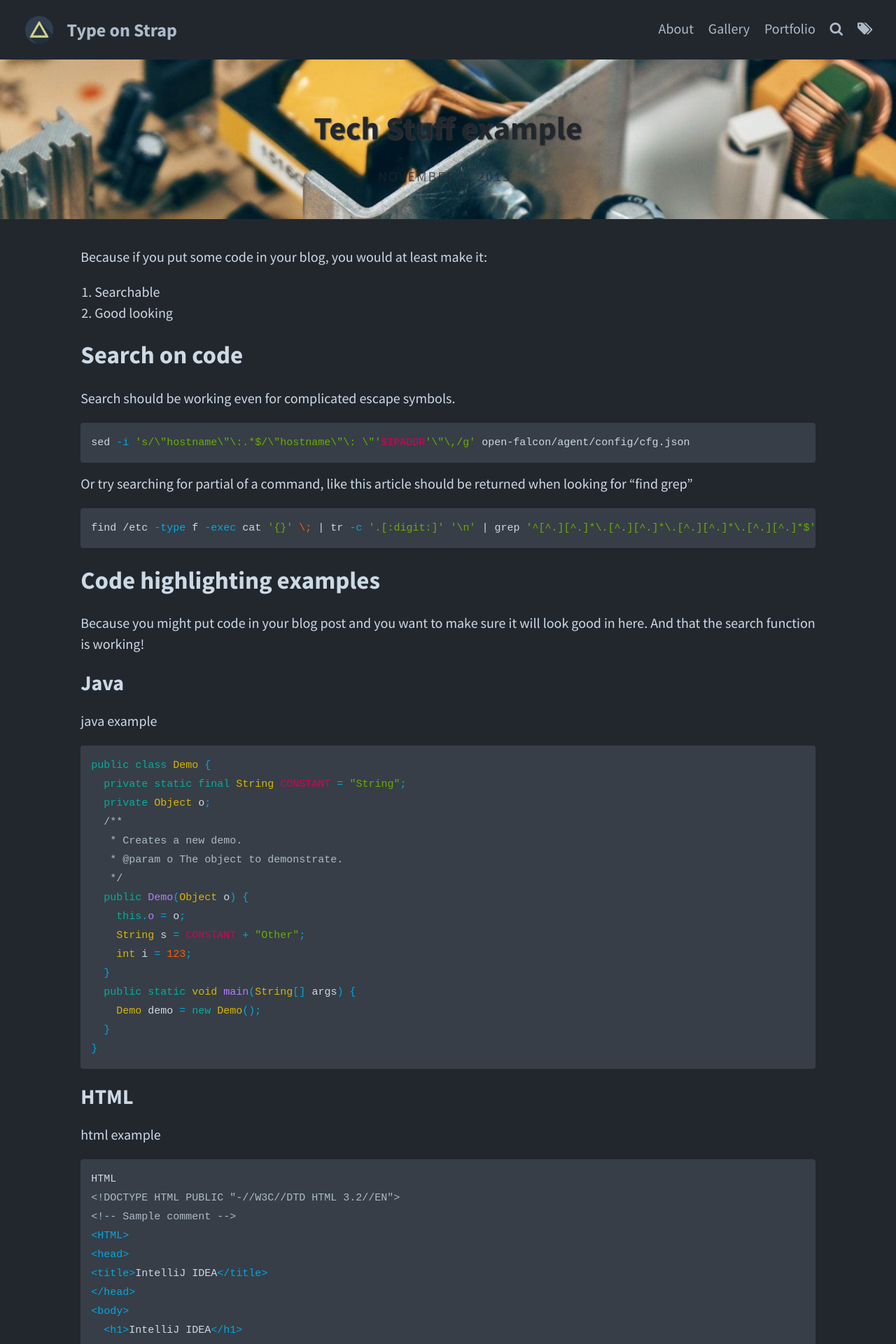
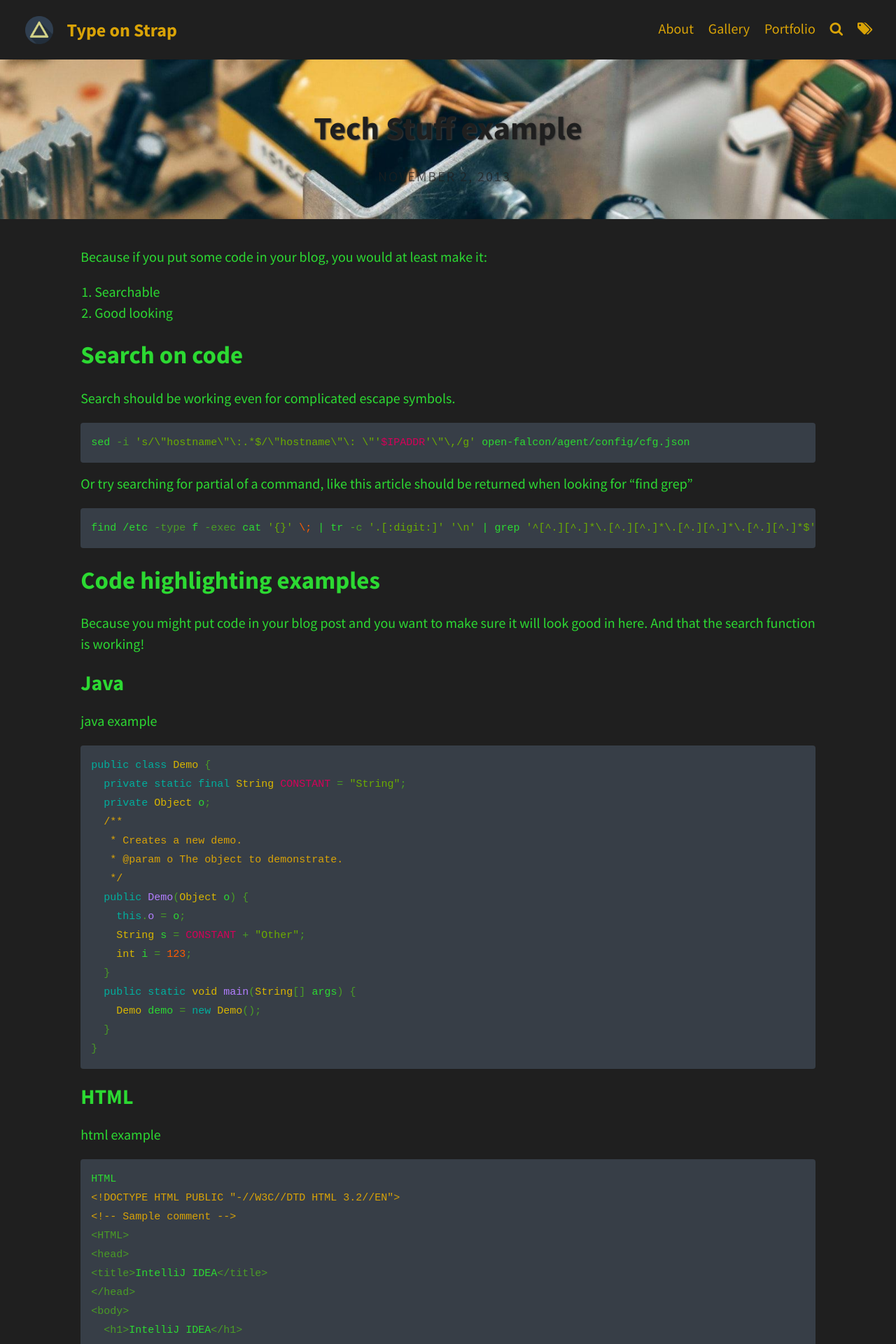
Before and after one commit to Interest420/Type-on-Strap, a Jekyll site: the page built from _posts/2013-11-02-Tech-stuff-example.md, in a window 1280 px wide. Shown: the top 1920 px of the page at 70% size. Built offline with Jekyll 4.4.1, drawn with Linux system fonts in a browser that asks for light colours.

Commit message:
Update _variables.scss
Color test

```diff
--- a/_sass/base/_variables.scss
+++ b/_sass/base/_variables.scss
@@ -24,30 +24,30 @@ $sm-break: 576px;
 $x-sm-break: 300px;
 
 // Brand colours
-$theme-color: #00a8e0;
-$brand-color: #22272e;
-$background-color: #22272e;
+$theme-color: #4a9c25;
+$brand-color: #1f1f1f;
+$background-color: #1f1f1f;
 $border-color: rgba(255, 255, 255, 0.5); // rgba recommended if using feature images
 
 // Typography colours
-$text-color: #cdd9e5;
-$meta: #909dab; //lowest gray for accessible color
-$link-color: #00a8e0;
-$selection-color: #545d68; // visible when highlighting text
+$text-color: #2cd932;
+$meta: #6dcc45; //lowest gray for accessible color
+$link-color: #4a9c25;
+$selection-color: #5f4d31; // visible when highlighting text
 $blockquote-color: #373e47; // $background-color;
 
 // Header
-$header-background-color: #2A3444;  // Only used when no header image
-$header-text-color: #e7f3f4;
-$header-link-color: #adbac7;
+$header-background-color: #060708;  // Only used when no header image
+$header-text-color: #56DF1A;
+$header-link-color: #D9A307;
 $navbar-separator-opacity: 0;
 
 // Feature image for articles
-$feature-image-text-color: #22272e;
+$feature-image-text-color: #1f1f1f;
 $feature-image-size: cover; // options include "cover", "contain", "auto"
 
 //Search colours
-$link-shadow: transparentize($link-color, .6); //rgba(26, 188, 156, 0.6);
+$link-shadow: transparentize($link-color, .3); //rgba(75, 210, 75, 0.5);
 $text-shadow: #3f3f3f;
 $search-color: #999;
 
@@ -61,17 +61,17 @@ $border-radius: 4px !default;
 // base16 Material Theme // using dark theme
 $base00: #373e47 !default; // Default Background
 $base01: #444c56 !default; // Lighter Background (Used for status bars)
-$base02: #545d68 !default; // Selection Background
-$base03: #909dab !default; // Comments, Invisibles, Line Highlighting
-$base04: #adbac7 !default; // Dark Foreground (Used for status bars)
-$base05: #cdd9e5 !default; // Default Foreground, Caret, Delimiters, Operators
-$base06: #e7f3f4 !default; // Light Foreground (Not often used)
+$base02: #5f4d31 !default; // Selection Background
+$base03: #6dcc45 !default; // Comments, Invisibles, Line Highlighting
+$base04: #D9A307 !default; // Dark Foreground (Used for status bars)
+$base05: #2cd932 !default; // Default Foreground, Caret, Delimiters, Operators
+$base06: #56DF1A !default; // Light Foreground (Not often used)
 $base07: #ffffff !default; // Light Background (Not often used)
 $base08: #d40059 !default; // Variables, XML Tags, Markup Link Text, Markup Lists, Diff Deleted
 $base09: #ff5c00 !default; // Integers, Boolean, Constants, XML Attributes, Markup Link Url
 $base0a: #d9b600 !default; // Classes, Markup Bold, Search Text Background
 $base0b: #6bac00 !default; // Strings, Inherited Class, Markup Code, Diff Inserted
-$base0c: #00a8e0 !default; // Support, Regular Expressions, Escape Characters, Markup Quotes
+$base0c: #4a9c25 !default; // Support, Regular Expressions, Escape Characters, Markup Quotes
 $base0d: #b37eff !default; // Functions, Methods, Attribute IDs, Headings
 $base0e: #00af9e !default; // Keywords, Storage, Selector, Markup Italic, Diff Changed
 $base0f: #ff66c2 !default; // Deprecated, Opening/Closing Embedded Language Tags, e.g. <?php ?>
```
